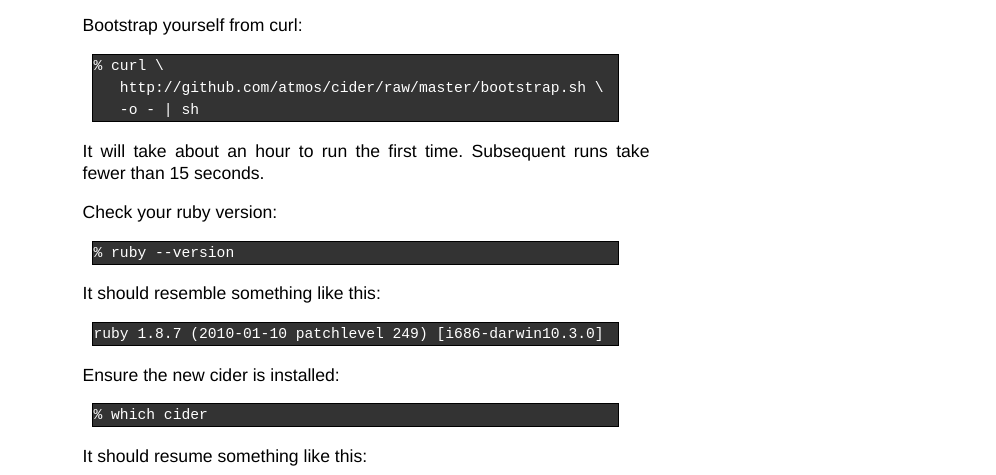
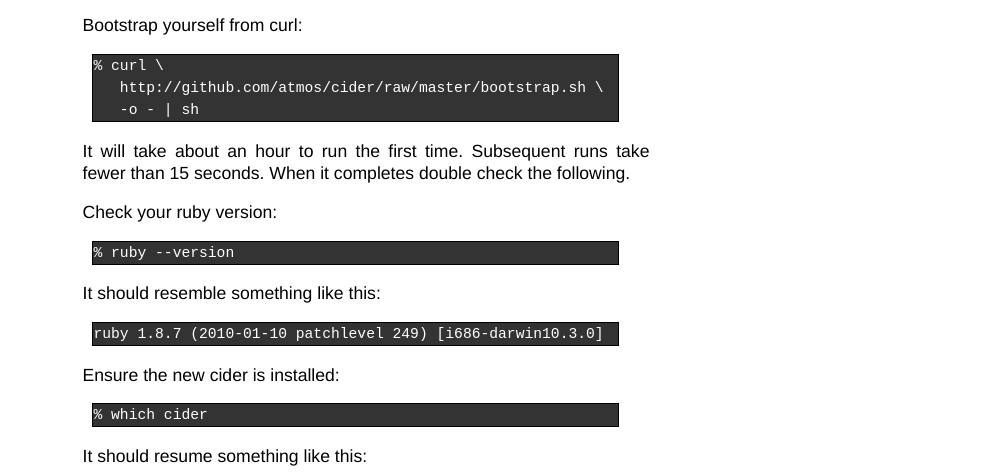
Before and after one commit to atmos/cinderella, a plain HTML site: page intro.html in a window 1280 px wide. Shown: the part 325-800 px from the top of the page, without its empty margins (284-1280 px from the left). Drawn offline with nearby package versions, Linux system fonts and the light colour scheme.

Commit message:
a few more docs

```diff
--- a/intro.html
+++ b/intro.html
@@ -47,7 +47,8 @@
 
         <p>
           It will take about an hour to run the first time.  Subsequent runs
-          take fewer than 15 seconds.
+          take fewer than 15 seconds.  When it completes double check the
+          following.
         </p>
 
         <p>Check your ruby version:</p>
```
